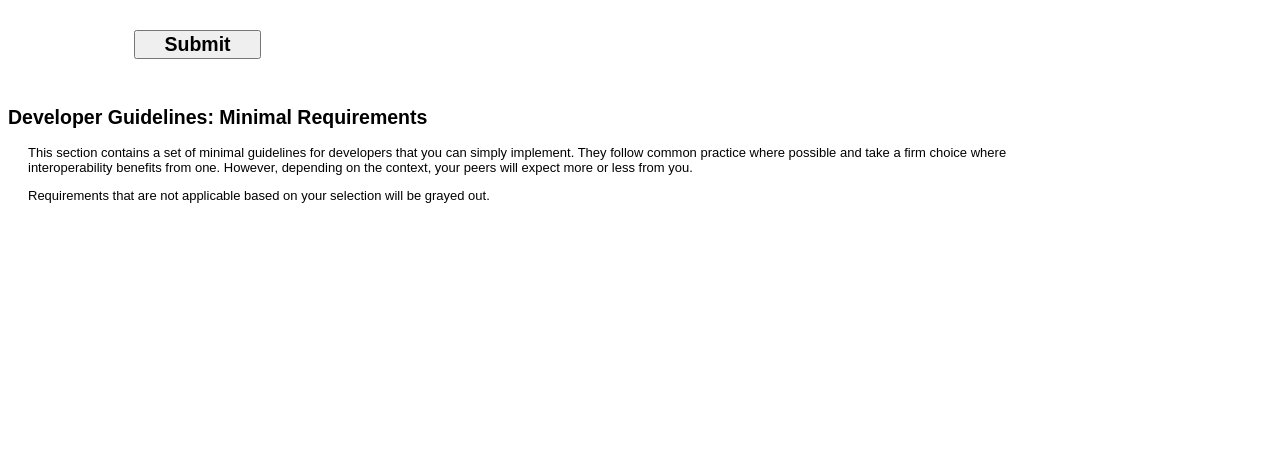
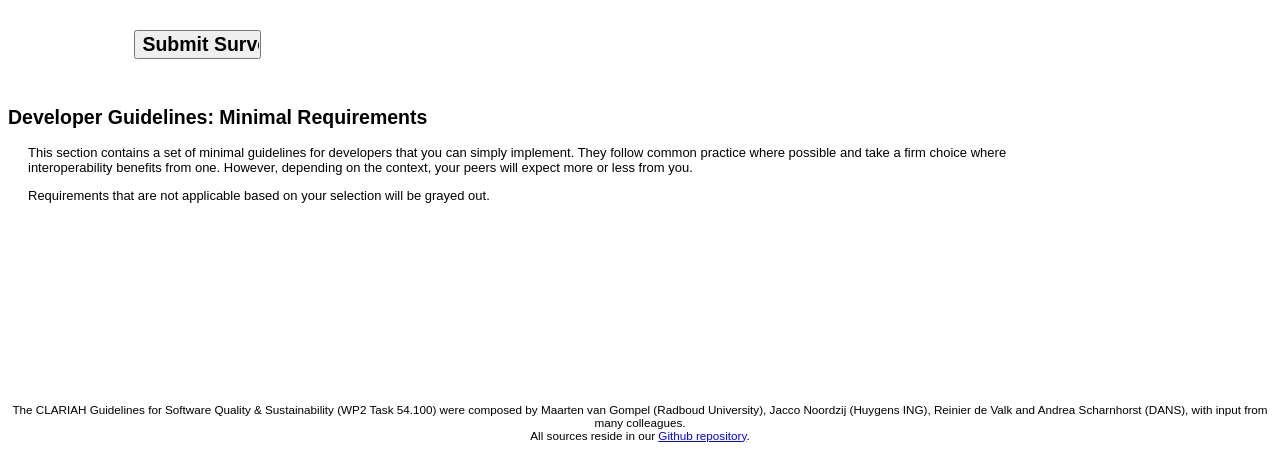
Before and after one commit to CLARIAH/software-quality-guidelines, a Django app: template websurvey/websurvey/templates/interactive_survey.html in a window 1280 px wide. Shown: the part 353-803 px from the top of the page. Before the commit the page ends 556 px from the top, so only its background shows below. Run offline with Django 3.2, Linux system fonts and the light colour scheme; the template is opened without the code that fills it, so the values that code supplies are empty; parts of the project's set-up code (start-up, migrations or seed data) failed here and were passed over.

Commit message:
added footer and licensing (otherwise we wouldn't comply to our own guidelines ;) )

```diff
--- a/websurvey/websurvey/templates/interactive_survey.html
+++ b/websurvey/websurvey/templates/interactive_survey.html
@@ -83,6 +83,12 @@
         div.requirements {
             margin-left: 20px;
             max-width: 1024px;
+            margin-bottom: 200px;
+        }
+        div#footer {
+            font-size: 90%;
+            width: 100%;
+            text-align: center;
         }
     </style>
     <script type="text/javascript" charset="utf-8">
@@ -189,7 +195,7 @@
 </table>
 <br />
 <br />
-<input id="submit" type="submit" value="Submit" />
+<input id="submit" type="submit" value="Submit Survey" />
 <br />
 <br />
 </form>
@@ -224,5 +230,9 @@ Requirements that are not applicable based on your selection will be grayed out.
 
 </div>
 
+<div id="footer">
+    The CLARIAH Guidelines for Software Quality &amp; Sustainability (WP2 Task 54.100) were composed by Maarten van Gompel (Radboud University), Jacco Noordzij (Huygens ING), Reinier de Valk and Andrea Scharnhorst (DANS), with input from many colleagues.<br />
+    All sources reside in our <a href="https://github.com/CLARIAH/software-quality-guidelines">Github repository</a>.
+</div>
 </body>
 </html>
--- a/websurvey/websurvey/views.py
+++ b/websurvey/websurvey/views.py
@@ -1,3 +1,7 @@
+# by Maarten van Gompel, Radboud University Nijmegen
+# https://github.com/CLARIAH/software-quality-guidelines
+# Licenced under GNU Public Licence v3
+
 from django.shortcuts import render
 from django.template.loader import render_to_string
 from django.template import RequestContext
```
Also changed, not shown: websurvey/websurvey/settings.py (+3 -11 lines), 1 other file.
